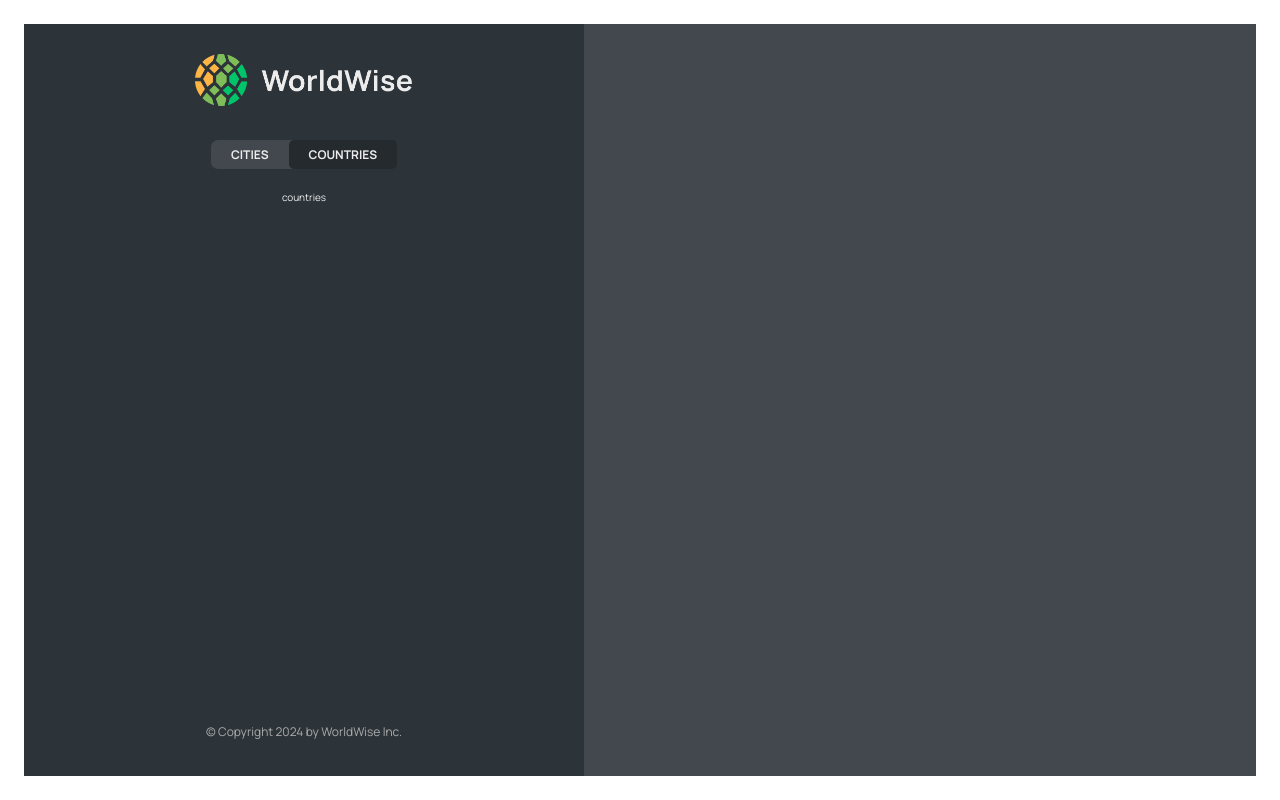
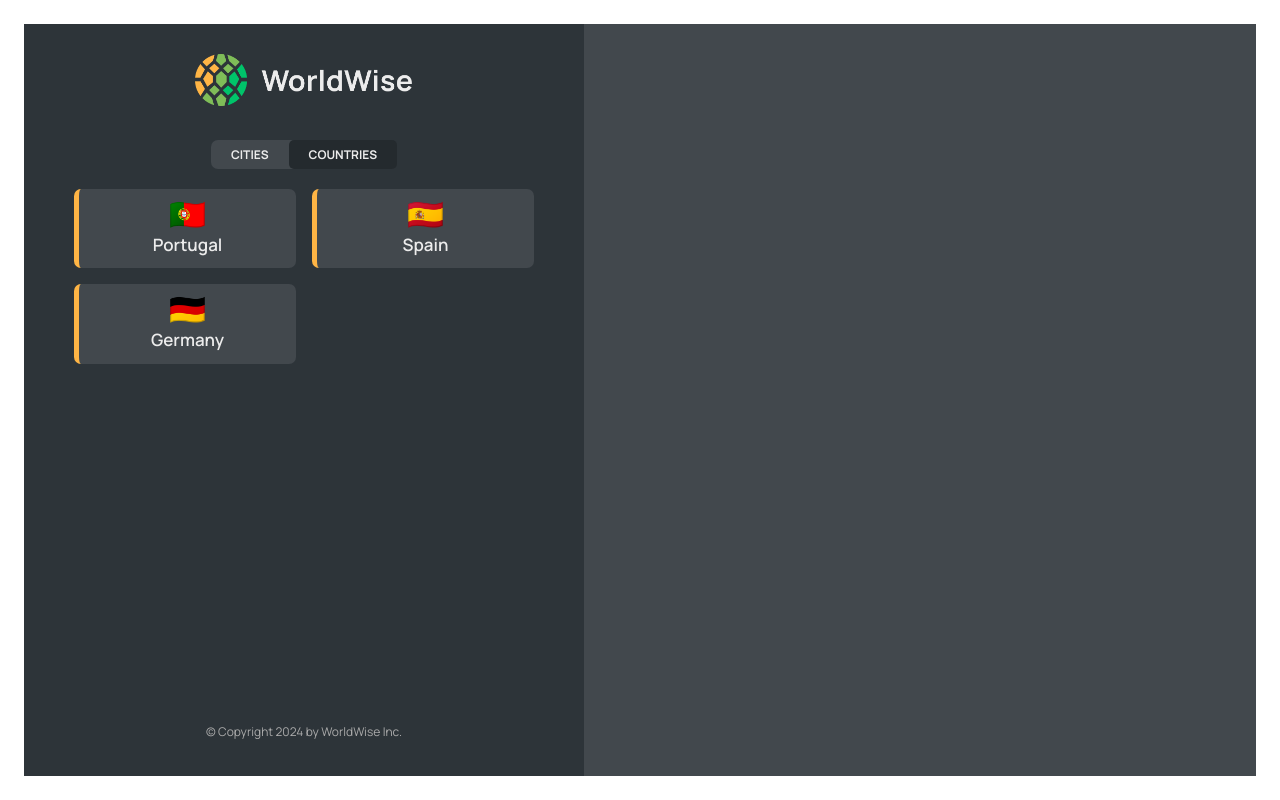
Before and after one commit to keeratipong4/11-worldwise, a React (Vite) app: page /app/countries in a window 1280 px wide. Built offline with nearby package versions, Linux system fonts and the light colour scheme; data requests are answered from the project's data file.

Commit message:
lecture 214

```diff
--- a/data/cities.json
+++ b/data/cities.json
@@ -35,6 +35,30 @@
         "lng": 13.376933665713324
       },
       "id": 98443197
+    },
+    {
+      "cityName": "Faro",
+      "country": "Portugal",
+      "emoji": "🇵🇹",
+      "date": "2027-10-31T15:59:59.138Z",
+      "notes": "My favorite city so far!",
+      "position": {
+        "lat": 38.727881642324164,
+        "lng": -9.140900099907554
+      },
+      "id": 73930386
+    },
+    {
+      "cityName": "Barcelona",
+      "country": "Spain",
+      "emoji": "🇪🇸",
+      "date": "2027-07-15T08:22:53.976Z",
+      "notes": "",
+      "position": {
+        "lat": 40.46635901755316,
+        "lng": -3.7133789062500004
+      },
+      "id": 17806752
     }
   ]
 }
--- a/src/App.jsx
+++ b/src/App.jsx
@@ -6,6 +6,7 @@
 import AppLayout from "./pages/AppLayout";
 import PageNotFound from "./pages/PageNotFound";
 import CityList from "./components/CItyList";
+import CountryList from "./components/CountryList";
 import { useEffect, useState } from "react";
 
 const BASE_URL = "http://localhost:8000";
@@ -45,7 +46,10 @@
             path="cities"
             element={<CityList cities={cities} isLoading={isLoading} />}
           />
-          <Route path="countries" element={<p>countries</p>} />
+          <Route
+            path="countries"
+            element={<CountryList cities={cities} isLoading={isLoading} />}
+          />
           <Route path="form" element={<p>form</p>} />
         </Route>
         <Route path="*" element={<PageNotFound />} />
--- a/src/components/CityList.jsx
+++ b/src/components/CityList.jsx
@@ -10,7 +10,7 @@
       <Message message="Add your first city by clicking on a city on the map" />
     );
   return (
-    <ul className={styles.CityList}>
+    <ul className={styles.cityList}>
       {cities.map((city) => (
         <CityItem city={city} key={city.id} />
       ))}
--- /dev/null
+++ b/src/components/CountryList.jsx
@@ -0,0 +1,25 @@
+import styles from "./CountryList.module.css";
+import Spinner from "./Spinner";
+import CountryItem from "./CountryItem";
+import Message from "./Message";
+function CountryList({ cities, isLoading }) {
+  if (isLoading) return <Spinner />;
+  if (!cities.length)
+    return (
+      <Message message="Add your first city by clicking on a city on the map" />
+    );
+  const countries = cities.reduce((arr, city) => {
+    if (!arr.map((el) => el.country).includes(city.country))
+      return [...arr, { country: city.country, emoji: city.emoji }];
+    else return arr;
+  }, []);
+  return (
+    <ul className={styles.countryList}>
+      {countries.map((country) => (
+        <CountryItem country={country} key={country} />
+      ))}
+    </ul>
+  );
+}
+
+export default CountryList;
```
